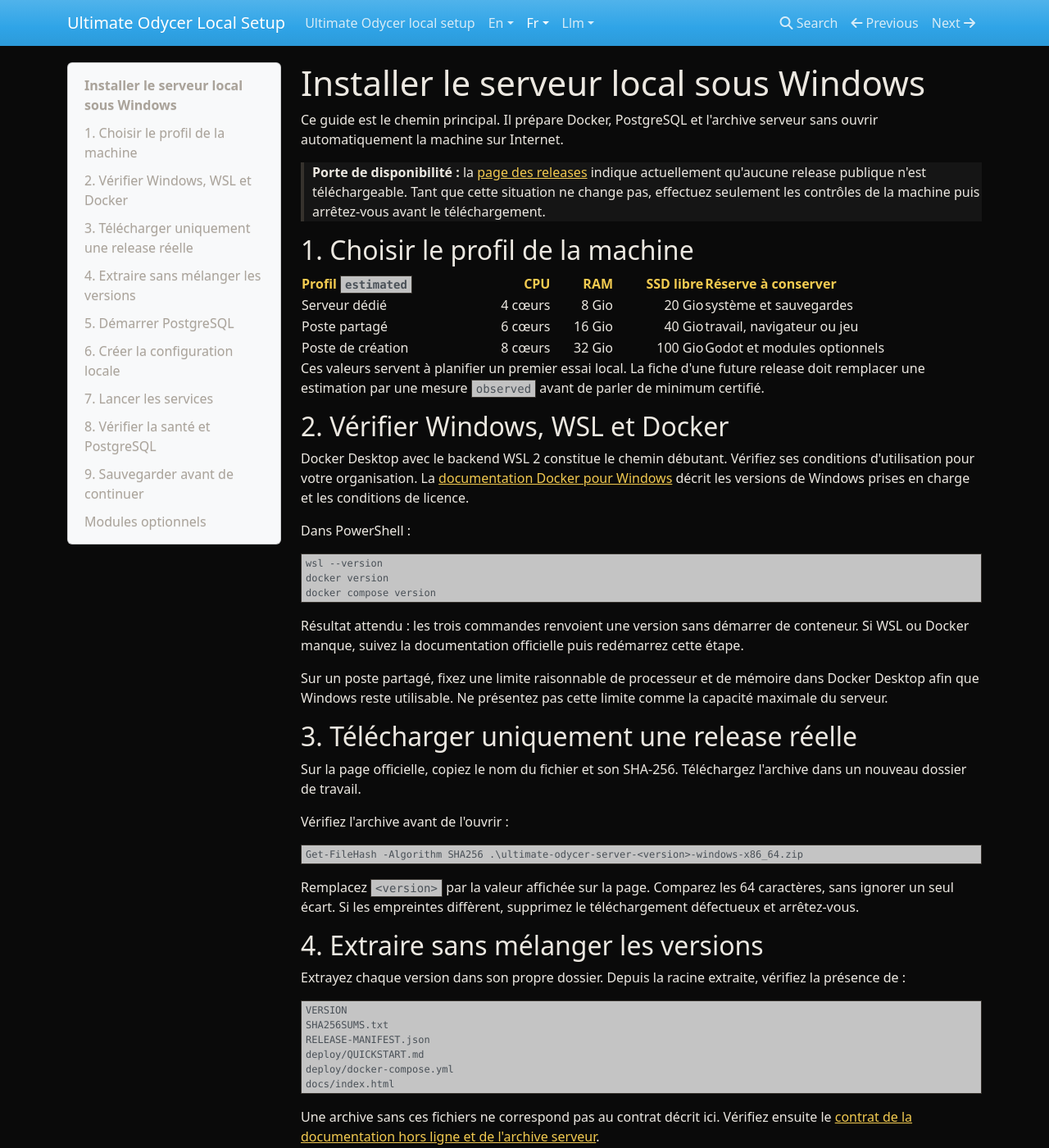
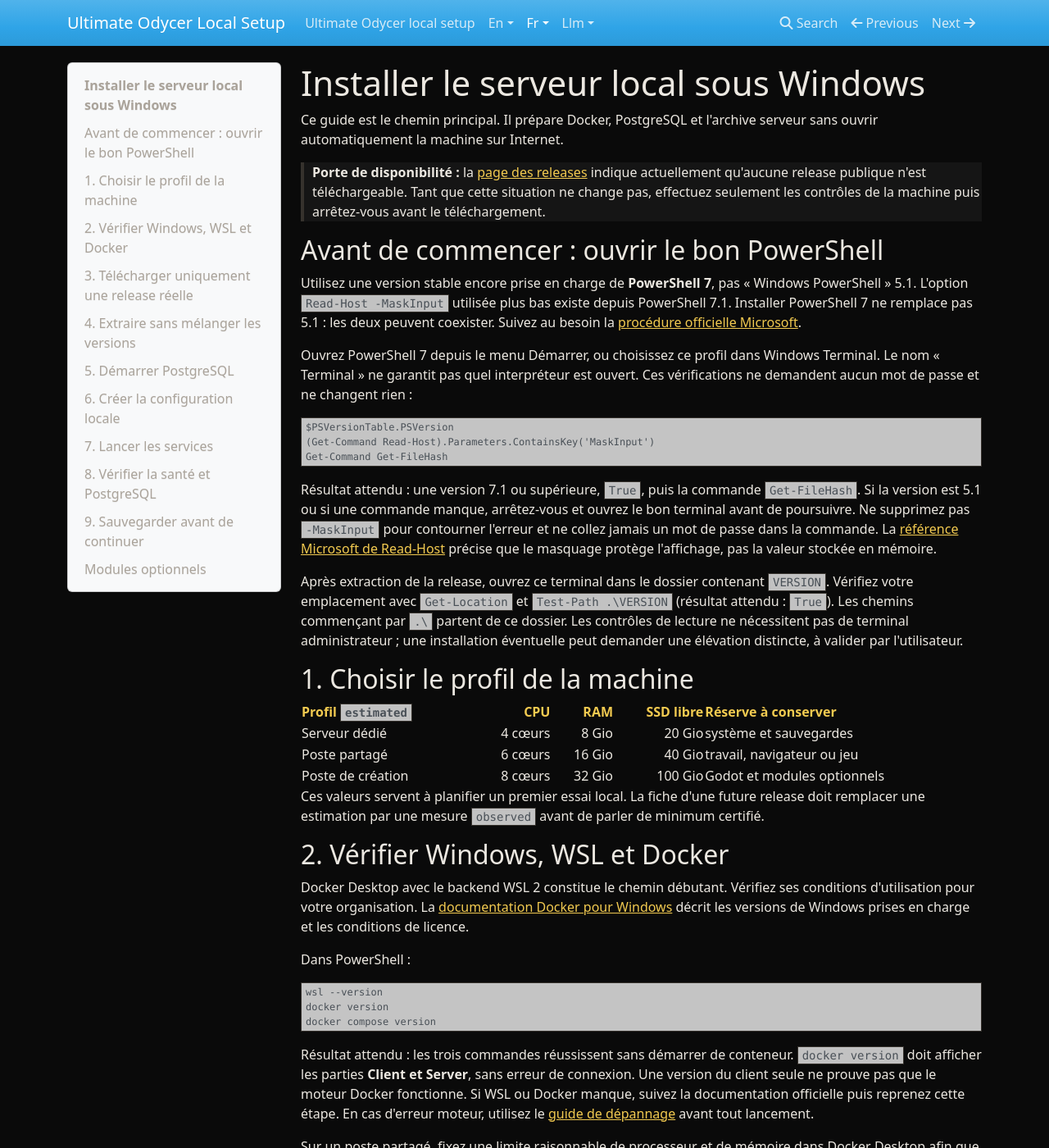
Before and after one commit to zedarvates/ultimate-odycer-docs, an MkDocs documentation site: the page built from docs/fr/how-to/install-local-server-windows.md, in a window 1280 px wide and 1400 px high. Shown: the whole window at 82% size. Built offline with MkDocs 1.6.1, drawn with Linux system fonts in a browser that asks for light colours; some of the changed text lies outside the part shown.

Commit message:
docs: clarify Windows PowerShell prerequisites and session scope

````diff
--- a/docs/fr/how-to/install-local-server-windows.md
+++ b/docs/fr/how-to/install-local-server-windows.md
@@ -8,6 +8,38 @@
 > actuellement qu'aucune release publique n'est téléchargeable. Tant que cette
 > situation ne change pas, effectuez seulement les contrôles de la machine puis
 > arrêtez-vous avant le téléchargement.
+
+## Avant de commencer : ouvrir le bon PowerShell
+
+Utilisez une version stable encore prise en charge de **PowerShell 7**, pas
+« Windows PowerShell » 5.1. L'option `Read-Host -MaskInput` utilisée plus bas
+existe depuis PowerShell 7.1. Installer PowerShell 7 ne remplace pas 5.1 :
+les deux peuvent coexister. Suivez au besoin la
+[procédure officielle Microsoft](https://learn.microsoft.com/powershell/scripting/install/install-powershell-on-windows).
+
+Ouvrez PowerShell 7 depuis le menu Démarrer, ou choisissez ce profil dans
+Windows Terminal. Le nom « Terminal » ne garantit pas quel interpréteur est
+ouvert. Ces vérifications ne demandent aucun mot de passe et ne changent rien :
+
+```powershell
+$PSVersionTable.PSVersion
+(Get-Command Read-Host).Parameters.ContainsKey('MaskInput')
+Get-Command Get-FileHash
+```
+
+Résultat attendu : une version 7.1 ou supérieure, `True`, puis la commande
+`Get-FileHash`. Si la version est 5.1 ou si une commande manque, arrêtez-vous
+et ouvrez le bon terminal avant de poursuivre. Ne supprimez pas `-MaskInput`
+pour contourner l'erreur et ne collez jamais un mot de passe dans la commande.
+La [référence Microsoft de Read-Host](https://learn.microsoft.com/powershell/module/microsoft.powershell.utility/read-host)
+précise que le masquage protège l'affichage, pas la valeur stockée en mémoire.
+
+Après extraction de la release, ouvrez ce terminal dans le dossier contenant
+`VERSION`. Vérifiez votre emplacement avec `Get-Location` et
+`Test-Path .\VERSION` (résultat attendu : `True`). Les chemins commençant par
+`.\` partent de ce dossier. Les contrôles de lecture ne nécessitent pas de
+terminal administrateur ; une installation éventuelle peut demander une
+élévation distincte, à valider par l'utilisateur.
 
 ## 1. Choisir le profil de la machine
 
@@ -36,9 +68,12 @@
 docker compose version
 ```
 
-Résultat attendu : les trois commandes renvoient une version sans démarrer de
-conteneur. Si WSL ou Docker manque, suivez la documentation officielle puis
-redémarrez cette étape.
+Résultat attendu : les trois commandes réussissent sans démarrer de conteneur.
+`docker version` doit afficher les parties **Client et Server**, sans erreur
+de connexion. Une version du client seule ne prouve pas que le moteur Docker
+fonctionne. Si WSL ou Docker manque, suivez la documentation officielle puis
+reprenez cette étape. En cas d'erreur moteur, utilisez le
+[guide de dépannage](troubleshoot-local-setup.md) avant tout lancement.
 
 Sur un poste partagé, fixez une limite raisonnable de processeur et de mémoire
 dans Docker Desktop afin que Windows reste utilisable. Ne présentez pas cette
@@ -80,6 +115,11 @@
 ## 5. Démarrer PostgreSQL
 
 Saisissez le mot de passe sans l'afficher dans la commande :
+
+Gardez le même terminal PowerShell 7 pour les opérations qui utilisent cette
+variable. Elle appartient à cette session et à ses processus enfants : elle
+n'est ni une sauvegarde du mot de passe ni un secret chiffré. Ne l'affichez pas
+et ne transmettez pas un inventaire des variables d'environnement à un LM.
 
 ```powershell
 $env:ODYCER_DB_PASSWORD = Read-Host "Mot de passe PostgreSQL" -MaskInput
````
Also changed, not shown: docs/en/how-to/backup-and-test-restore-postgresql.md (+6 -0 lines), docs/en/how-to/install-local-server-windows.md (+42 -3 lines), docs/fr/how-to/backup-and-test-restore-postgresql.md (+7 -0 lines), 1 other file.
